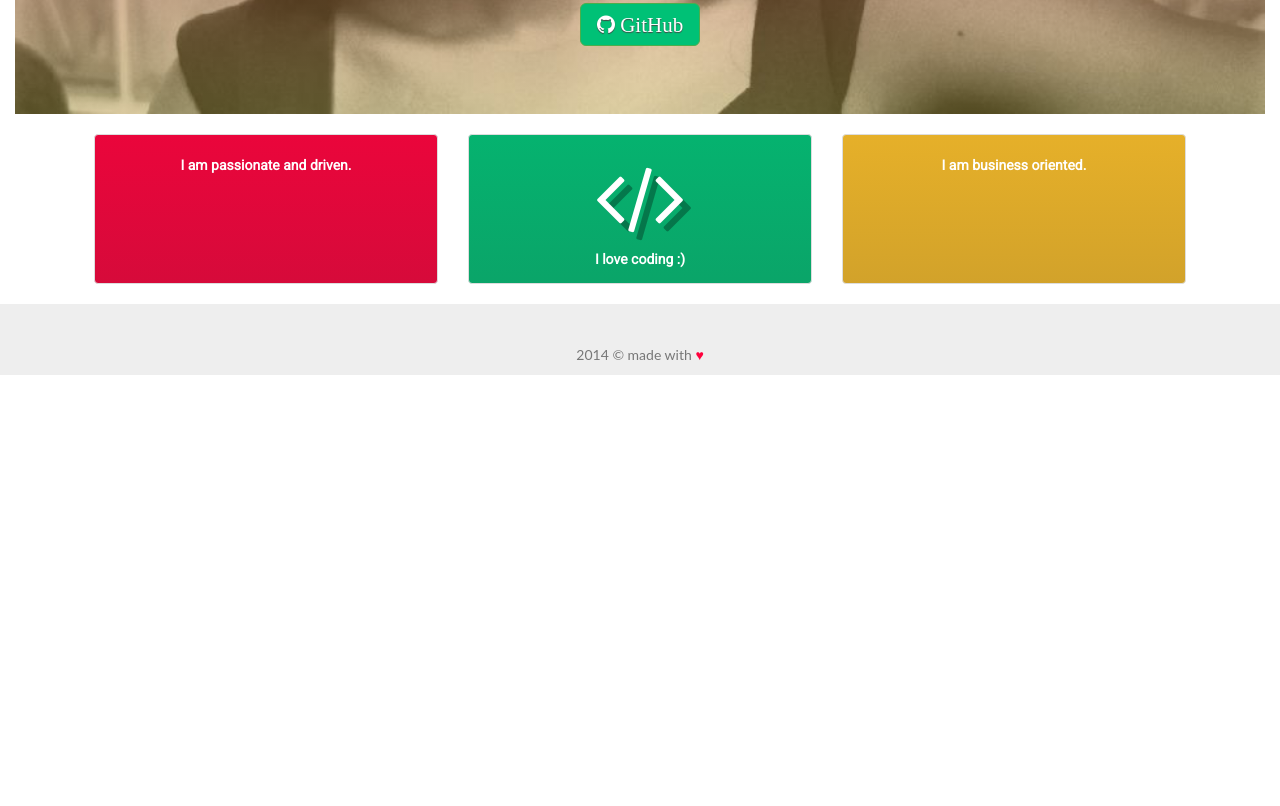
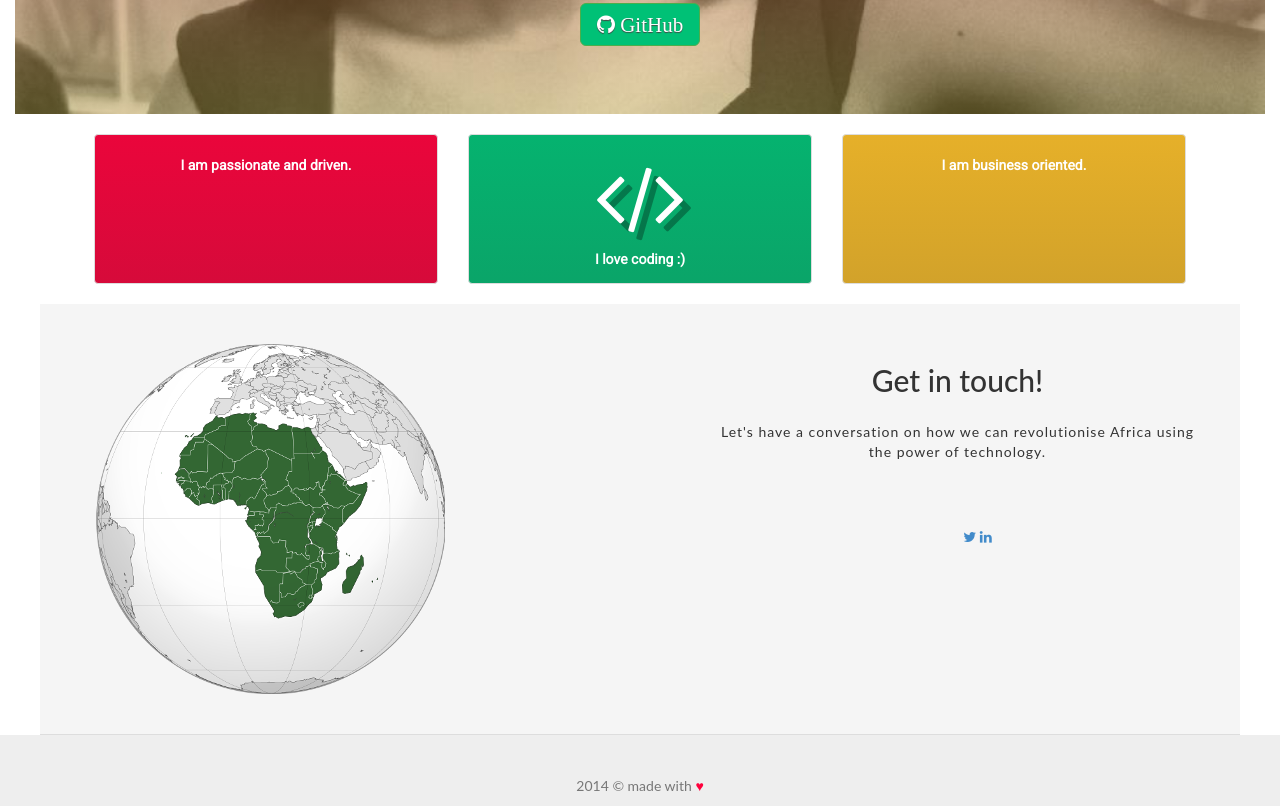
Before and after one commit to esteedqueen/esteedqueen.github.io, a plain HTML site: page index.html in a window 1280 px wide. Shown: the part 458-1264 px from the top of the page. Before the commit the page ends 833 px from the top, so only its background shows below. Drawn offline with nearby package versions, Linux system fonts and the light colour scheme.

Commit message:
changes to outlook2

```diff
--- a/css/style.css
+++ b/css/style.css
@@ -176,6 +176,36 @@ a {
   background-image: url('../img/bg/divider6.jpg')
 }
 
+#greywrap {
+  background: #f5f5f5;
+  margin-top: 0px;
+  padding-top: 40px;
+  border-bottom: 1px solid #ddd;
+  text-align: center;
+  margin-left: 40px;
+  margin-right: 40px;
+  padding-left: 40px;
+  padding-right: 40px;
+}
+
+#greywrap .callout {
+  margin-bottom: 20px;
+}
+
+#greywrap p {
+  margin-left: 30px;
+  margin-right: 30px;
+  letter-spacing: 1px;
+  padding-top: 15px;
+  padding-bottom: 15px;
+}
+
+#greywrap .icon {
+  font-size: 60px;
+  line-height: 30px;
+  margin-bottom: 10px;
+}
+
 footer > p {
   padding:1em;
   text-align:center;
--- a/index.html
+++ b/index.html
@@ -87,6 +87,27 @@
 			</div>
 		</div>
 
+		<div id="greywrap">
+			<div class="container">
+				<div class="row">
+					<div class="col-md-6">
+						<img class="img-responsive" src="css/img/africa.png" align="">
+					</div>
+					<div class="col-md-6">
+						<h2>Get in touch!</h2>
+						<p>Let's have a conversation on how we can revolutionise Africa using the power of technology.</p>
+						<p>
+						<ul>
+							<a href="#"><i class="fa fa-twitter"></i></a>
+							<a href="#"><i class="fa fa-linkedin"></i></a>
+						</ul></p>
+					</div>
+				</div><!-- row -->
+			</div>
+			<br>
+			<br>
+		</div><!-- greywrap -->
+
 
 	</div>
 
```
Also changed, not shown: css/img/africa.png (added), css/img/iphone.png (added), css/img/macbook.png (added).
